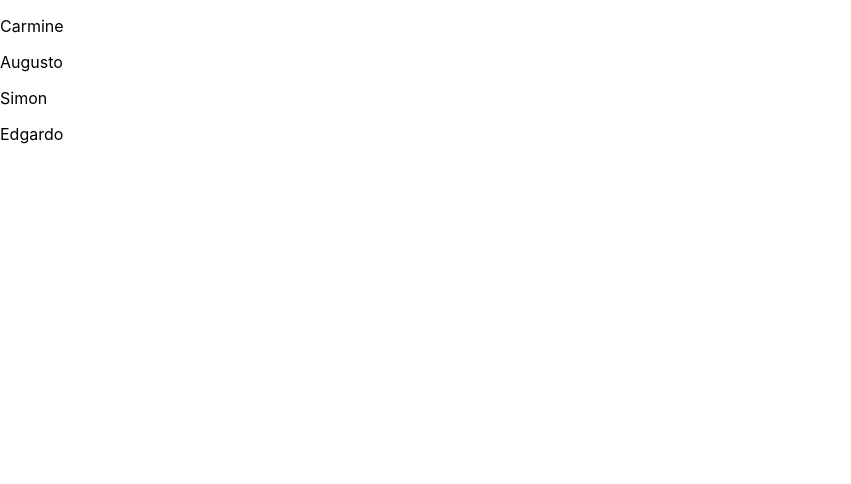
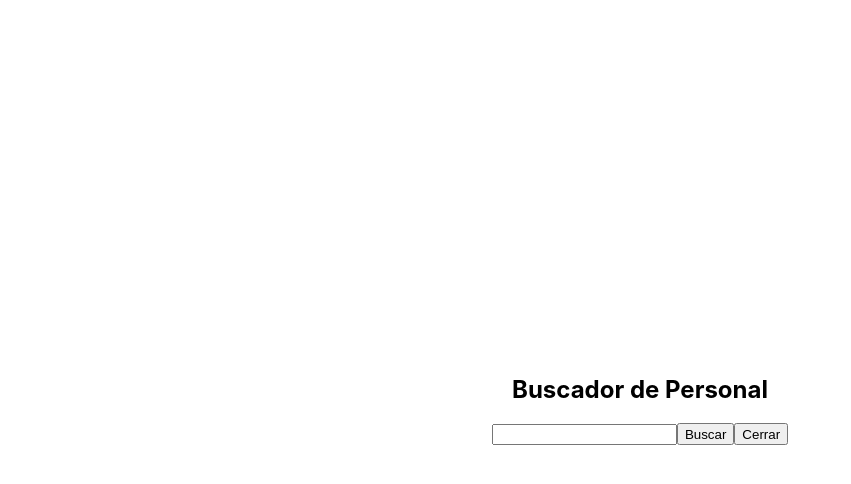
Before and after one commit to edganime96/react-searchbox, a React (Create React App) app in the folder login-udemy/: page / in a window 1280 px wide. Shown: the top 484 px of the page, without its empty margins (0-851 px from the left). Built offline with nearby package versions, Linux system fonts and the light colour scheme.

Commit message:
estructura buscador de personal lista

```diff
--- a/login-udemy/src/App.js
+++ b/login-udemy/src/App.js
@@ -1,179 +1,5 @@
-// import React, { useReducer, useState, Component } from 'react';
-import { render } from '@testing-library/react';
-// import React, { useState, useEffect } from 'react';
-import React, { useEffect, useState } from 'react';
+import Search from "./views/Search";
 
-const jsonData = [{
-  key: '1',
-  name: 'Carmine',
-}, {
-  key: '2',
-  name: 'Augusto',
-}, {
-  key: '3',
-  name: 'Simon',
-}, {
-  key: '4',
-  name: 'Edgardo',
-}];
-
-const App = () => {
-  const [isLoading, setIsLoading] = useState(true);
-
-  useEffect(() => {
-    setTimeout(() => {
-      setIsLoading(false);
-    }, 4000);
-  }, []);
-
-
-  const renderData = () => {
-    /* el signo ? sirve para validar e indica que si no existe la funcion, la ignora */
-    return jsonData?.map((value, index) => (
-        <div key={value.key}>
-          <p>{value.name}</p>
-        </div>
-    ));
-  };
-
-  return (
-    <div>
-      {isLoading ? <h2>Is Loading...</h2> : renderData()}
-    </div>
-  );
-}
-
-// const App = () => {
-//   const [name, setName] = useState('');
-//   const [age, setAge] = useState(0);
-
-//   // componentDidUpdate, si está vacio el callback, se llamará cada vez con cada cambio
-//   useEffect(() => {
-//     console.log('diUpdate efect');
-//   });
-
-//   // componentDidMount (array vacio), sucede cuando el component se renderiza por primera vez
-//   useEffect(() => {
-//     console.log('didMount effect');
-
-//     return () => {
-//       console.log('WillUnMount');
-//     }
-//   }, []);
-
-//   // si se le asignan propiedades o valores, se llamará cuando alguno de ellos cambie
-//   useEffect(() => {
-//     console.log('name cambió');
-//   }, [name]);
-
-//   useEffect(() => {
-//     console.log('age cambió');
-//   }, [age]);
-
-//   useEffect(() => {
-//     console.log('name o age cambiaron');
-//   }, [name, age]);
-
-//   return (
-//     <div>
-//       <input value={name} onChange={( { target: { value } }) => setName(value)} />
-//       <input age={age} onChange={( {target: {value } }) => setAge(value)} />
-//     </div>
-//   )
-// }
-
-// componente funcional
-// function App() {
-//   // para declarar una const de estado se utiliza el destructuring de un arreglo:
-//   // primero el "Valor" tal cual, y luego el setEr, que es una funcion que actualiza el estado
-//   // useState regresa el valor inicial del estado, puede ser indefinido, string vacio "", o cualquier otro valor
-
-//   const [email, setEmail] = useState('');
-//   const [password, setPassword] = useState('');
-
-//   // la primera es una funcion normal, la segunda es una funcion con destructuring.
-//   // Ambas returnan un solo valor (setEmail, setPassword) por lo que pueden ser removidas las llaves {} que las encierran
-
-//   const handleEmailChange = (event) => setEmail(event.target.value);
-//   const handlePasswordChange = ({ target: { value } }) => setPassword(value);
-
-//   console.log(email);
-//   console.log(password);
-
-//   const handleFormSubmit = (event) => {
-//     console.log("Submit");
-//     event.preventDefault();
-//     // preventDefault previene que el componente actualice la pagina por defecto al hacer click en el boton de tipo "submit"
-//     alert(`Usuario: ${email}, Password: ${password}`);
-//   }
-
-//   return (
-//     <div className="App">
-//       {/* onSubmit es un evento que se va a llamar cuando lo que ocurra dentro de su contenido sea presionado */}
-//       <form onSubmit={handleFormSubmit}>
-//         <h2>Iniciar sesión</h2>
-//         <label>
-//           Correo
-//           <input type="email" value={email} onChange={handleEmailChange} />
-//           {/* onChange es el evento de HTML el cual se dispara cuando el usuario esta escribiendo dentro del input */}
-//         </label>
-//         <label>
-//           Contraseña
-//           <input type="password" value={password} onChange={handlePasswordChange} />
-//         </label>
-//         {/* para que el evento onSubmit funcione el botón debe de ser de tipo submit tambien */}
-//         <button type="submit">Entrar</button>
-//       </form>
-//     </div>
-//   );
-// }
-
-// componente class
-// class App extends React.Component {
-//   constructor(props) {
-//     super(props);
-//     this.state = {
-//       email: '',
-//       password: ''
-//     }
-//   }
-
-//   handleEmailChange = (event) => {
-//     const { value } = event.target;
-//     this.setState({ email: value });
-//   }
-
-//   handlePasswordChange = (event) => {
-//     const { value } = event.target;
-//     this.setState({ password: value});
-//   }
-
-//   render() {
-//     const { email } = this.state;
-//     const { password } = this.state;
-
-//     const handleFormSubmit = (event) => {
-//       event.preventDefault();
-//       alert(`Usuario ${email} \n Contraseña ${password}`);
-//     }
-
-//     return <div className="App">
-//       <form onSubmit={handleFormSubmit}>
-//         <h2>Iniciar Sersion</h2>
-//         <label>
-//           Correo
-//           <input type='email' value={ email } onChange={ this.handleEmailChange } />
-//         </label>
-//         <label>
-//           Contraseña
-//           <input type='password' value= { password } onChange={ this.handlePasswordChange } />
-//         </label>
-//       </form>
-//     </div>
-//   }
-
-// }
-
-
+const App = () => <Search />;
 
 export default App;
--- /dev/null
+++ b/login-udemy/src/views/Search/components/SearchBox/index.js
@@ -0,0 +1,23 @@
+import { useState } from "react";
+import "./style.css";
+
+export default function SearchBox() {
+  const [searchText, setSearchText] = useState('');
+
+  return (
+    <div className="search-box">
+      <h2 className="search-box-title">Buscador de Personal</h2>
+      <div className="search-box-buttons">
+        <label>
+          <input
+            value={searchText}
+            onChange={({ target: { value }}) => setSearchText(value)}
+            className="search-box-input"
+          />
+        </label>
+        <button>Buscar</button>
+        <button>Cerrar</button>
+      </div>
+    </div>
+  );
+}
--- /dev/null
+++ b/login-udemy/src/views/Search/components/SearchBox/style.css
@@ -0,0 +1,11 @@
+.search-box {
+  display: flex;
+  flex-direction: column;
+  width: 100%;
+  align-items: center;
+}
+
+.search-box-buttons {
+  display: flex;
+  flex-direction: row;
+}
--- /dev/null
+++ b/login-udemy/src/views/Search/index.js
@@ -0,0 +1,11 @@
+import SearchBox from "./components/SearchBox";
+import "./style.css";
+
+export default function Search() {
+
+  return (
+    <div className="search">
+      <SearchBox />
+    </div>
+  )
+}
--- /dev/null
+++ b/login-udemy/src/views/Search/style.css
@@ -0,0 +1,7 @@
+.search {
+  width: 100%;
+  height: 100vh;
+  display: flex;
+  justify-content: center;
+  align-items: center;
+}
```
